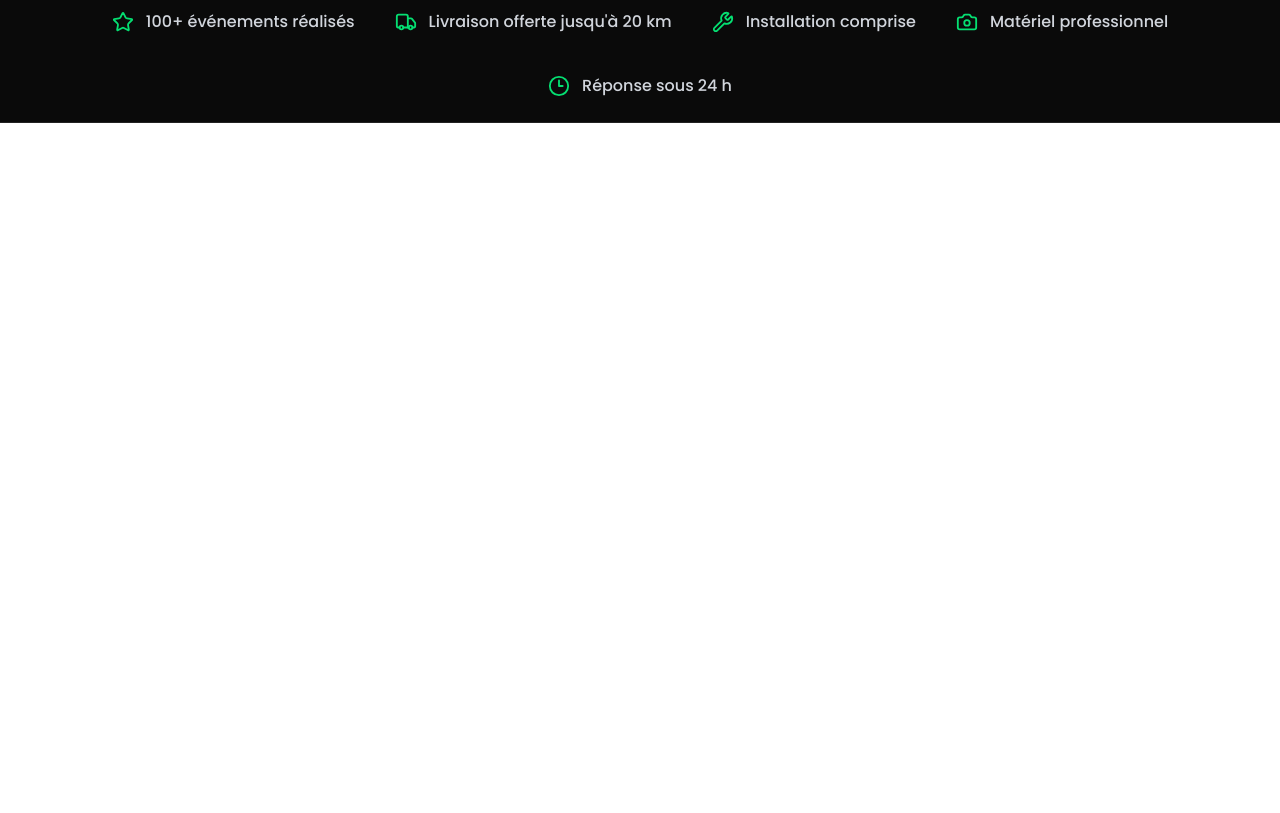
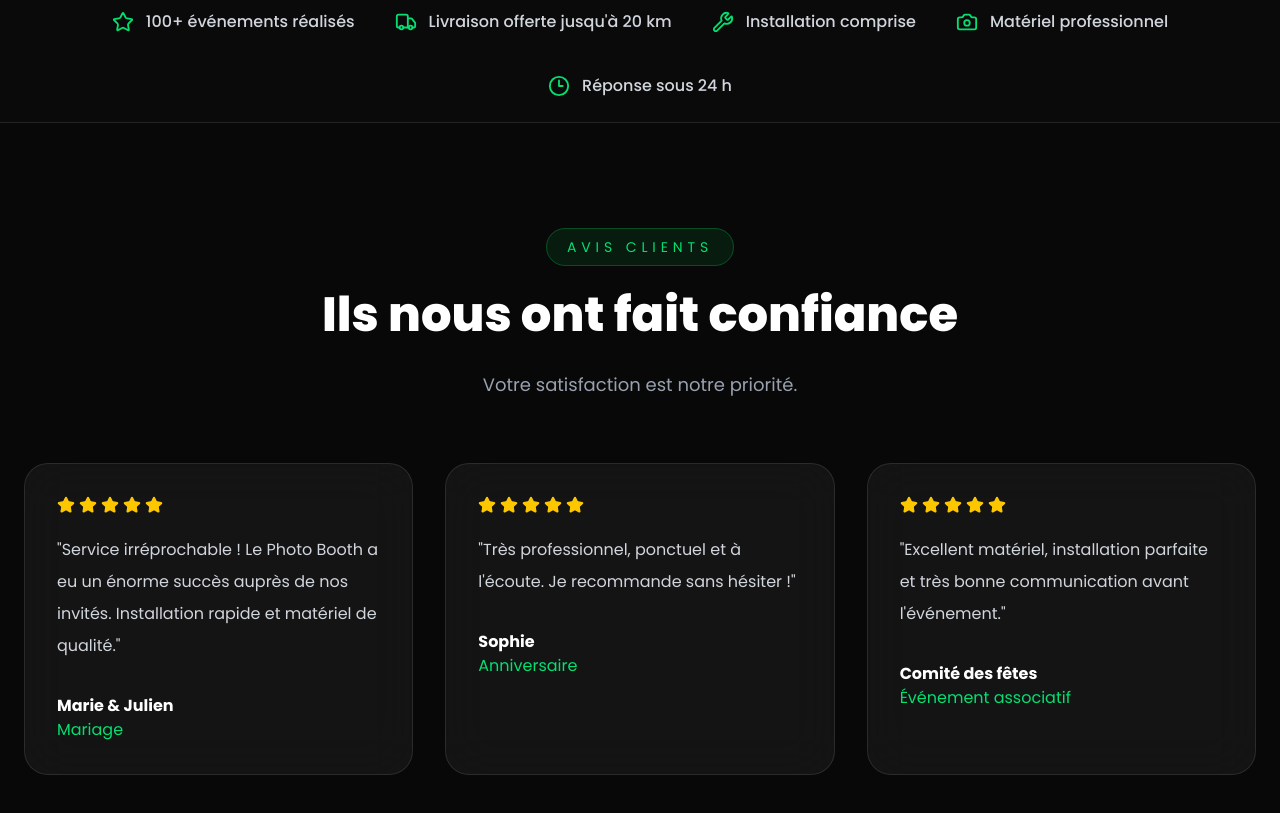
Before and after one commit to Seb050721/eventslocation, a Next.js app: page / in a window 1280 px wide. Shown: the part 9760-10573 px from the top of the page. Before the commit the page ends 9883 px from the top, so only its background shows below. Built offline with nearby package versions, Linux system fonts and the light colour scheme.

Commit message:
Testimonials

```diff
--- a/app/page.tsx
+++ b/app/page.tsx
@@ -8,7 +8,7 @@ import EventTypes from "@/components/EventTypes";
 import Packs from "@/components/Packs";
 import QuoteForm from "@/components/QuoteForm";
 import TrustBar from "@/components/TrustBar";
-//import Testimonials from "@/components/Testimonials";
+import Testimonials from "@/components/Testimonials";
 
 
 
@@ -33,6 +33,8 @@ export default function Home() {
 
       <TrustBar />
 
+      <Testimonials />
+
 
 
 
```
